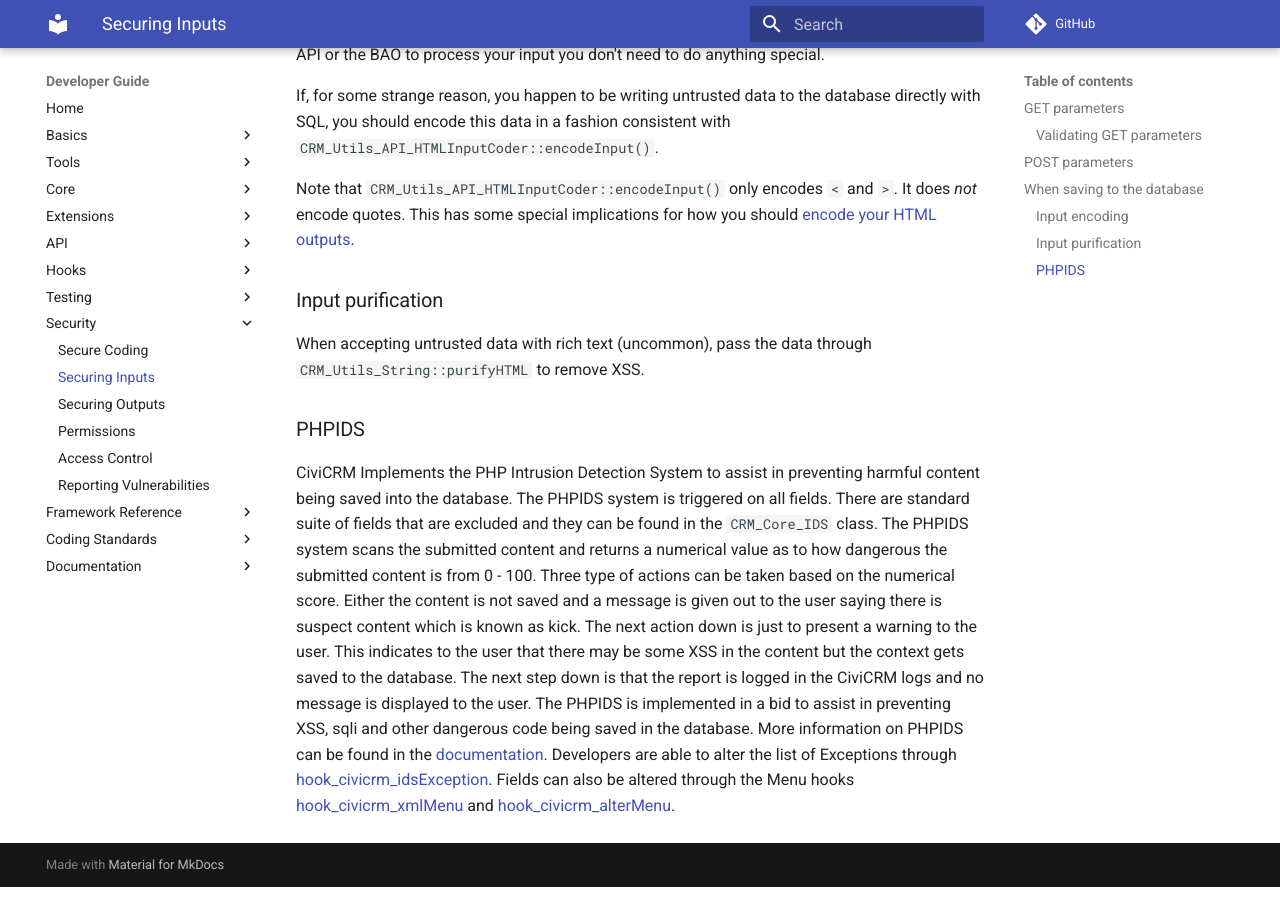
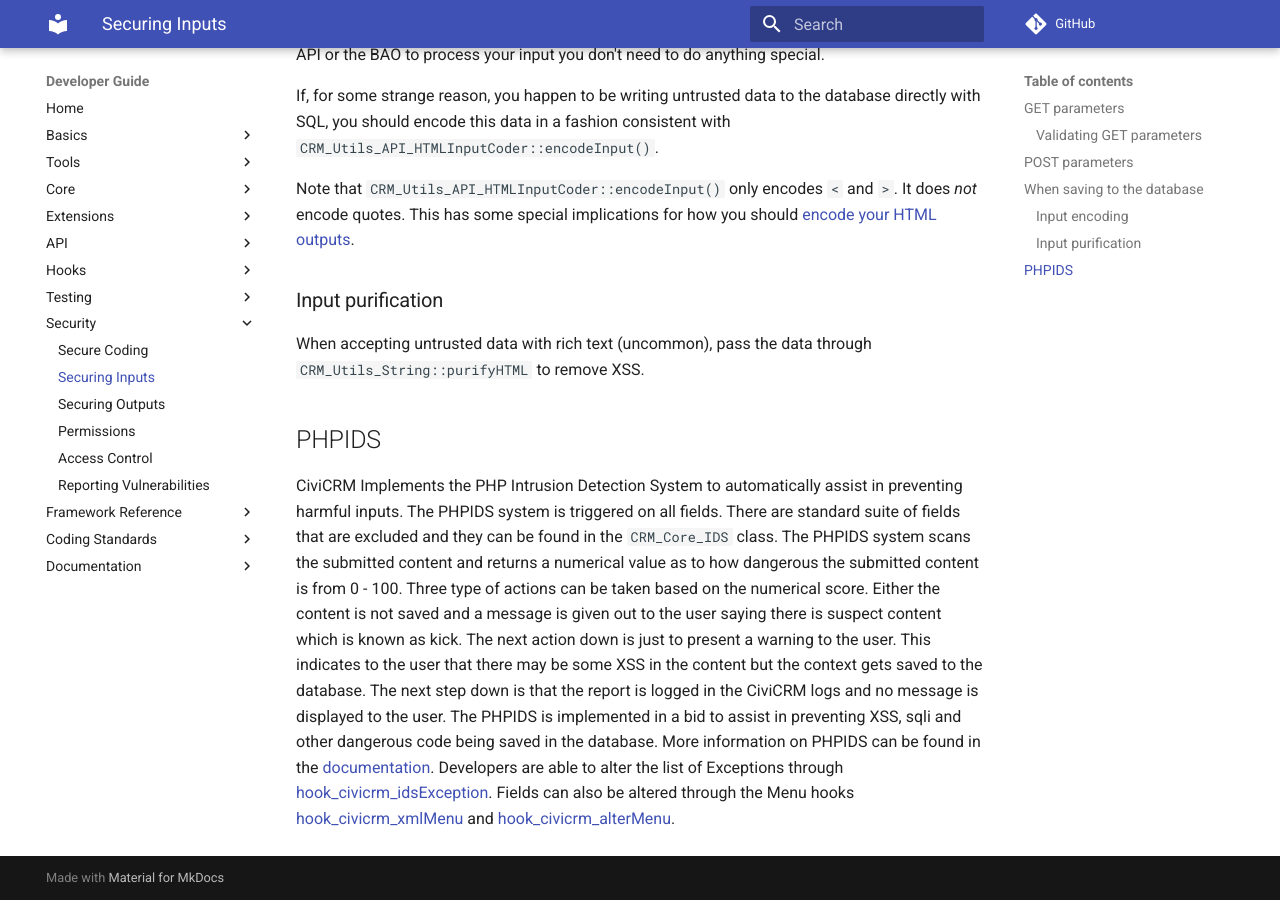
Before and after one commit to civicrm/civicrm-dev-docs, an MkDocs documentation site: the page built from docs/security/inputs.md, in a window 1280 px wide and 900 px high, scrolled down 1363 px. Built offline with MkDocs 1.6.1 and Material for MkDocs 9.7.7, drawn with Linux system fonts in a browser that asks for light colours; comment, search, counter and statistics services are not loaded; old or Windows-style settings are respelled for this version of MkDocs.

Commit message:
Broaden scope of PHPIDS
Clarify that PHPIDS is not just about inputs which are saved to the
database, but actually all inputs (e.g. GET params) even ones that
aren't saved to the DB.

```diff
--- a/docs/security/inputs.md
+++ b/docs/security/inputs.md
@@ -50,6 +50,6 @@
 
 When accepting untrusted data with rich text (uncommon), pass the data through `CRM_Utils_String::purifyHTML` to remove XSS.
 
-### PHPIDS
+## PHPIDS
 
-CiviCRM Implements the PHP Intrusion Detection System to assist in preventing harmful content being saved into the database. The PHPIDS system is triggered on all fields. There are standard suite of fields that are excluded and they can be found in the `CRM_Core_IDS` class. The PHPIDS system scans the submitted content and returns a numerical value as to how dangerous the submitted content is from 0  - 100. Three type of actions can be taken based on the numerical score. Either the content is not saved and a message is given out to the user saying there is suspect content which is known as kick. The next action down is just to present a warning to the user. This indicates to the user that there may be some XSS in the content but the context gets saved to the database. The next step down is that the report is logged in the CiviCRM logs and no message is displayed to the user. The PHPIDS is implemented in a bid to assist in preventing XSS, sqli and other dangerous code being saved in the database. More information on PHPIDS can be found in the [documentation](https://github.com/PHPIDS/PHPIDS). Developers are able to alter the list of Exceptions through [hook_civicrm_idsException](/hooks/hook_civicrm_idsException.md). Fields can also be altered through the Menu hooks [hook_civicrm_xmlMenu](/hooks/hook_civicrm_xmlMenu.md#xml-ids) and [hook_civicrm_alterMenu](/hooks/hook_civicrm_alterMenu.md]).
+CiviCRM Implements the PHP Intrusion Detection System to automatically assist in preventing harmful inputs. The PHPIDS system is triggered on all fields. There are standard suite of fields that are excluded and they can be found in the `CRM_Core_IDS` class. The PHPIDS system scans the submitted content and returns a numerical value as to how dangerous the submitted content is from 0  - 100. Three type of actions can be taken based on the numerical score. Either the content is not saved and a message is given out to the user saying there is suspect content which is known as kick. The next action down is just to present a warning to the user. This indicates to the user that there may be some XSS in the content but the context gets saved to the database. The next step down is that the report is logged in the CiviCRM logs and no message is displayed to the user. The PHPIDS is implemented in a bid to assist in preventing XSS, sqli and other dangerous code being saved in the database. More information on PHPIDS can be found in the [documentation](https://github.com/PHPIDS/PHPIDS). Developers are able to alter the list of Exceptions through [hook_civicrm_idsException](/hooks/hook_civicrm_idsException.md). Fields can also be altered through the Menu hooks [hook_civicrm_xmlMenu](/hooks/hook_civicrm_xmlMenu.md#xml-ids) and [hook_civicrm_alterMenu](/hooks/hook_civicrm_alterMenu.md]).
```
